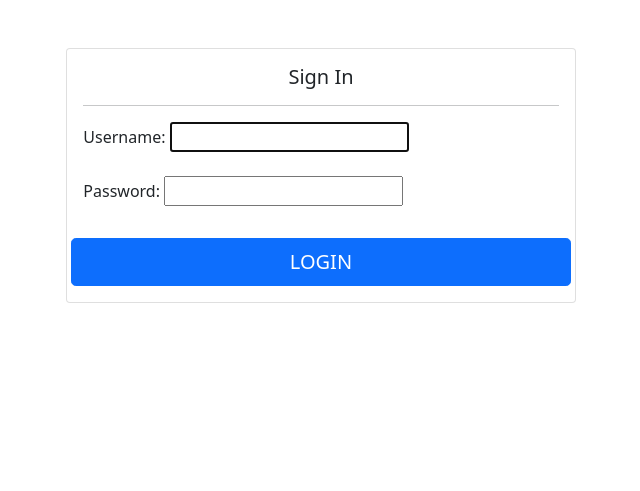
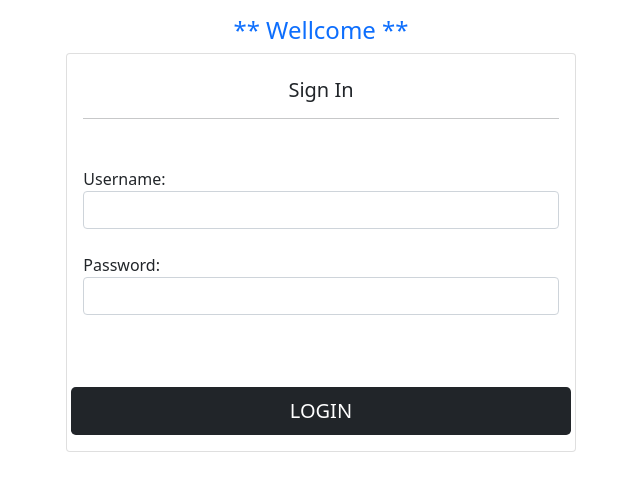
Before and after one commit to mkindia/order-m, a Django app: page /userlogin/ in a window 1280 px wide. Shown: the top 491 px of the page, without its empty margins (319-959 px from the left). Run offline with Django 3.2, Linux system fonts and the light colour scheme.

Commit message:
login form

```diff
--- a/makeorders/form.py
+++ b/makeorders/form.py
@@ -1,6 +1,17 @@
 from django import forms
+from django.contrib.auth import authenticate
+from django.forms import fields, widgets
+from django.forms.fields import Field
 from django.forms.forms import Form
+from django.contrib.auth.models import User, AbstractUser
+from django.contrib.auth.forms import AuthenticationForm
 from .models import Clients, Consignees, Orders, Sentorder
+from makeorders import models
+
+class Userauthform(AuthenticationForm):
+         fields=['first_name']
+         username=forms.CharField(widget=forms.TextInput(attrs={'class': 'form-control'}))
+         password=forms.CharField(widget=forms.PasswordInput(attrs={'class': 'form-control'}))
 
 class Clientform(forms.ModelForm):
     class Meta:
--- a/makeorders/templates/userlogin.html
+++ b/makeorders/templates/userlogin.html
@@ -7,10 +7,11 @@
 {% block content %}
 
 <div class="col-sm-9 col-md-7 col-lg-5 mx-auto">
-        <div class="card card-signin my-5">
+           <h4 class="text-center mt-3 text-primary">** Wellcome **</h4>
+        <div class="card card-signin my-2">
           <div class="card-body">
-            <h5 class="card-title text-center">Sign In</h5>
-            <hr>
+            <h5 class="card-title text-center mt-2">Sign In</h5>
+            <hr class="mb-5">
             <form class="form-signin" method="POST" novalidate>
                     {% csrf_token %}
                     {% if form.non_field_errors %}
@@ -19,10 +20,10 @@
                     {% endfor%}
                     {% endif %}
                 {% for fm in form %}
-                {{fm.label_tag}} {{fm}} {{fm.errors|striptags}} <br> <br>
+                {{fm.label_tag}} {{fm}} {{fm.errors|striptags}} <br>
                 {% endfor %}
-             <div class="row justify-content-end mt-2">
-              <input class="btn btn-lg btn-primary text-uppercase" type="submit" value="Login">
+             <div class="row justify-content-end mt-5">
+              <input class="btn btn-lg bg-dark text-white text-uppercase" type="submit" value="Login">
              </div>
             </form>
           </div>
--- a/makeorders/views.py
+++ b/makeorders/views.py
@@ -3,25 +3,28 @@ from django.contrib.auth.forms import AuthenticationForm
 from django.contrib.auth import authenticate, login, logout
 from django.contrib import messages
 from .models import Clients, Consignees, Orders, Sentorder
-from .form import consigneeform, ordesform, Sentorderform, Clientform
+from .form import consigneeform, ordesform, Sentorderform, Clientform, Userauthform
 from makeorders import form
 
 #User Login form
 def user_login(request):
-    if request.method=='POST':
-        fm=AuthenticationForm(request=request, data=request.POST)
-        if fm.is_valid():
-            uname=fm.cleaned_data['username']
-            upass=fm.cleaned_data['password']
-            vuser=authenticate(username=uname, password=upass)
-            if vuser is not None:
-                login(request, vuser)
-                messages.success(request,'Success')
-                return HttpResponseRedirect('/')
+    if not request.user.is_authenticated:
+        if request.method=='POST':
+            fm=Userauthform(request=request, data=request.POST)
+            if fm.is_valid():
+                uname=fm.cleaned_data['username']
+                upass=fm.cleaned_data['password']
+                vuser=authenticate(username=uname, password=upass)
+                if vuser is not None:
+                    login(request, vuser)
+                    #messages.success(request,'Success')
+                    return HttpResponseRedirect('/')
 
+        else:
+            fm=Userauthform()
+        return render(request,'userlogin.html',{'form':fm})
     else:
-        fm=AuthenticationForm()
-    return render(request,'userlogin.html',{'form':fm})
+        return HttpResponseRedirect('/')
 
 #Logout user
 def user_logout(request):
@@ -30,7 +33,7 @@ def user_logout(request):
 
 # Create your views here.
 def home(request):
-
+  if request.user.is_authenticated:
     con = Consignees.objects.all()
     party=Clients.objects.all()
     sentdatails=Sentorder.objects.all()
@@ -48,7 +51,9 @@ def home(request):
         sentorder_form=consigneeform()
 
     return render(request, "index.html", {'cons': con, 'partys':party,'sent_details':sentdatails,
-    'clientform':clientform, 'sentorder_form':sentorder_form,})
+    'clientform':clientform, 'sentorder_form':sentorder_form, 'username':request.user,})
+  else:
+    return HttpResponseRedirect('/userlogin/')
 
 def con_id(request):
 
--- a/orders/settings.py
+++ b/orders/settings.py
@@ -42,6 +42,7 @@ INSTALLED_APPS = [
     'django.contrib.messages',
     'django.contrib.staticfiles',
     'makeorders.apps.MakeordersConfig',
+
 ]
 
 MIDDLEWARE = [
```
Also changed, not shown: makeorders/templates/index.html (+18 -9 lines), db.sqlite3.
